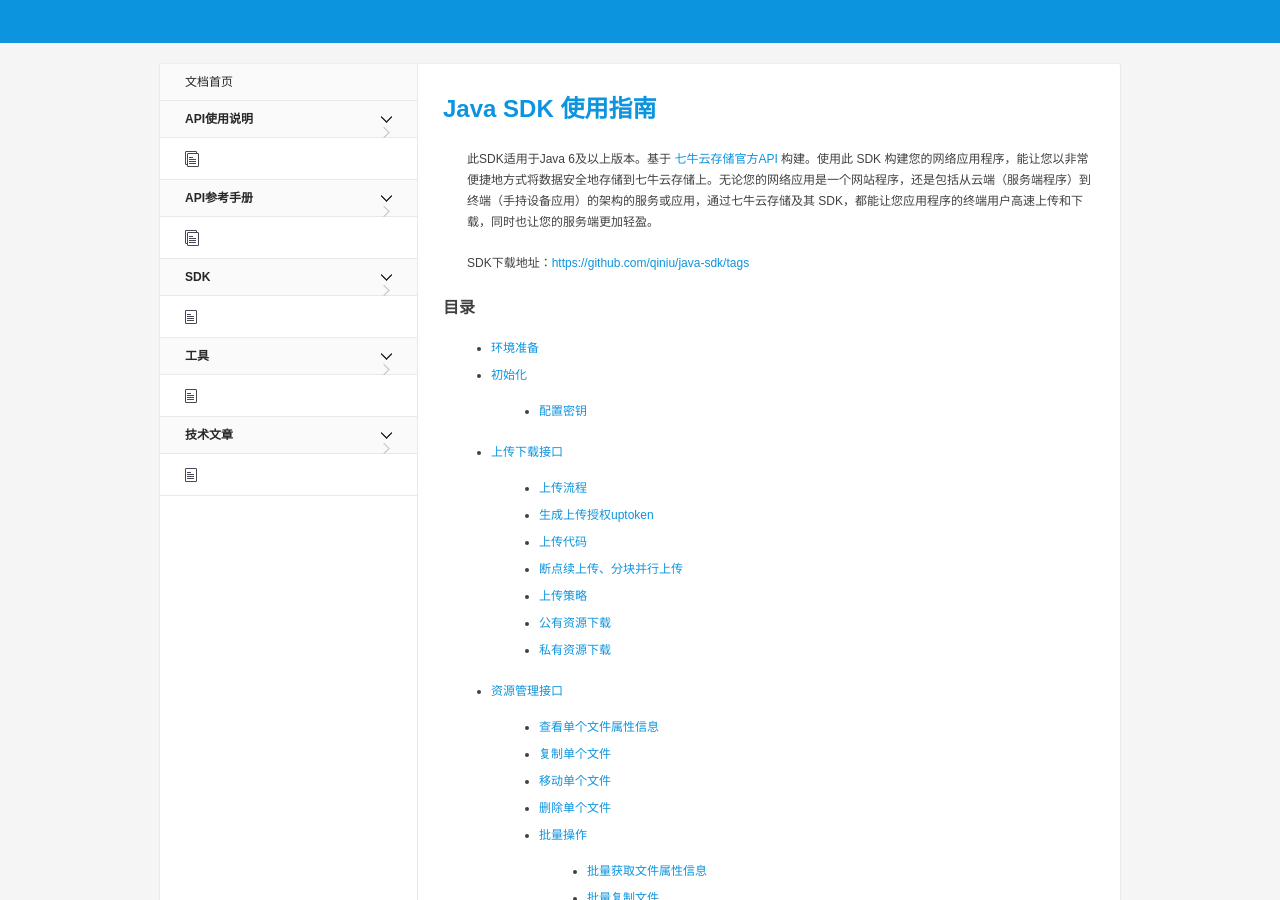
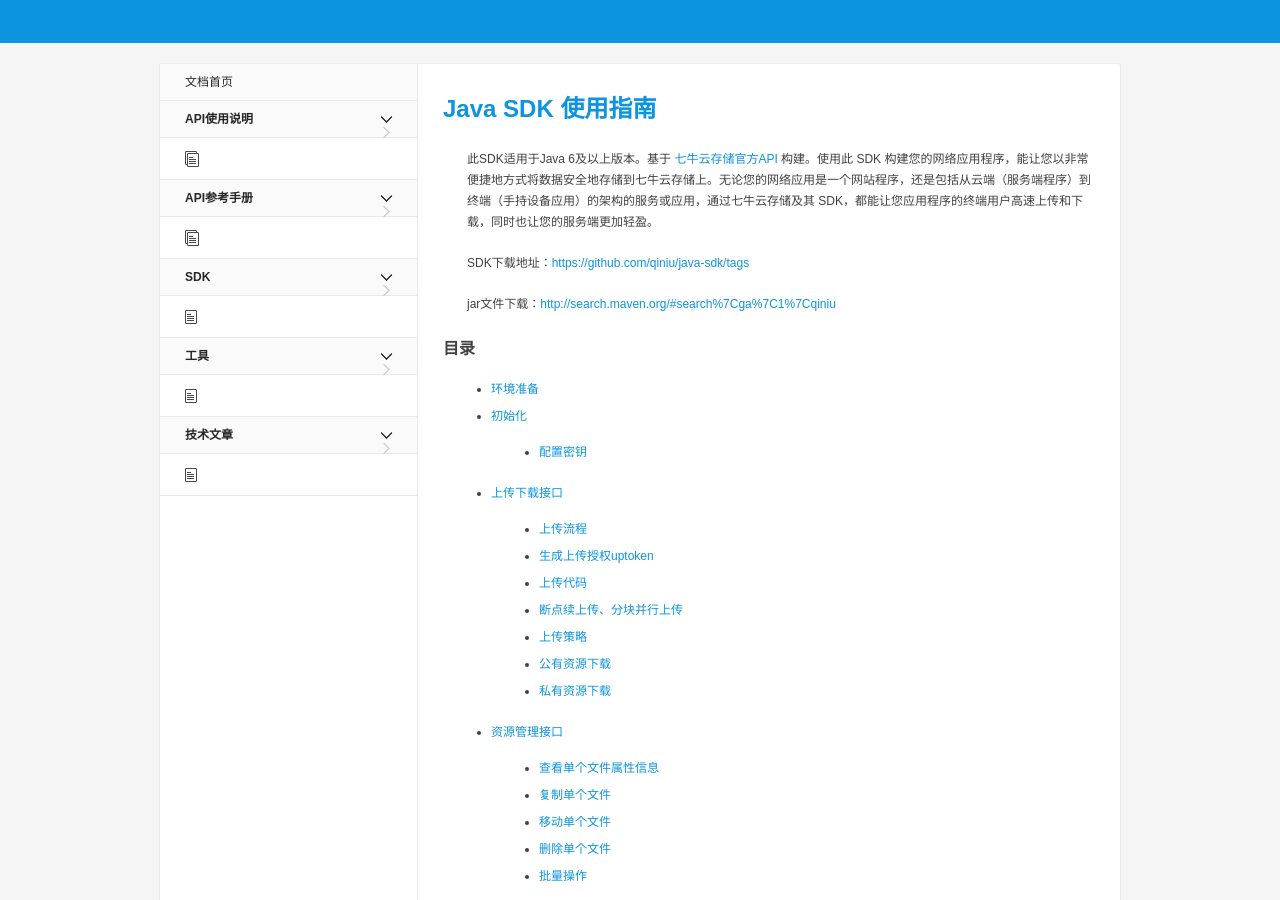
Before and after one commit to qiniu/developer.qiniu.com, a Jekyll site: the page built from docs/v6/sdk/java-sdk.md, in a window 1280 px wide and 900 px high. Built offline with Jekyll 4.4.1, drawn with Linux system fonts in a browser that asks for light colours; nearby versions of some CDN libraries; library files that are not in the unit come from our copies.

Commit message:
added jar links

```diff
--- a/docs/v6/sdk/java-sdk.md
+++ b/docs/v6/sdk/java-sdk.md
@@ -8,6 +8,8 @@
 此SDK适用于Java 6及以上版本。基于 [七牛云存储官方API](../index.html) 构建。使用此 SDK 构建您的网络应用程序，能让您以非常便捷地方式将数据安全地存储到七牛云存储上。无论您的网络应用是一个网站程序，还是包括从云端（服务端程序）到终端（手持设备应用）的架构的服务或应用，通过七牛云存储及其 SDK，都能让您应用程序的终端用户高速上传和下载，同时也让您的服务端更加轻盈。
 
 SDK下载地址：[https://github.com/qiniu/java-sdk/tags](https://github.com/qiniu/java-sdk/tags)
+
+jar文件下载：[http://search.maven.org/#search%7Cga%7C1%7Cqiniu](http://search.maven.org/#search%7Cga%7C1%7Cqiniu)
 
 目录
 ----
```
